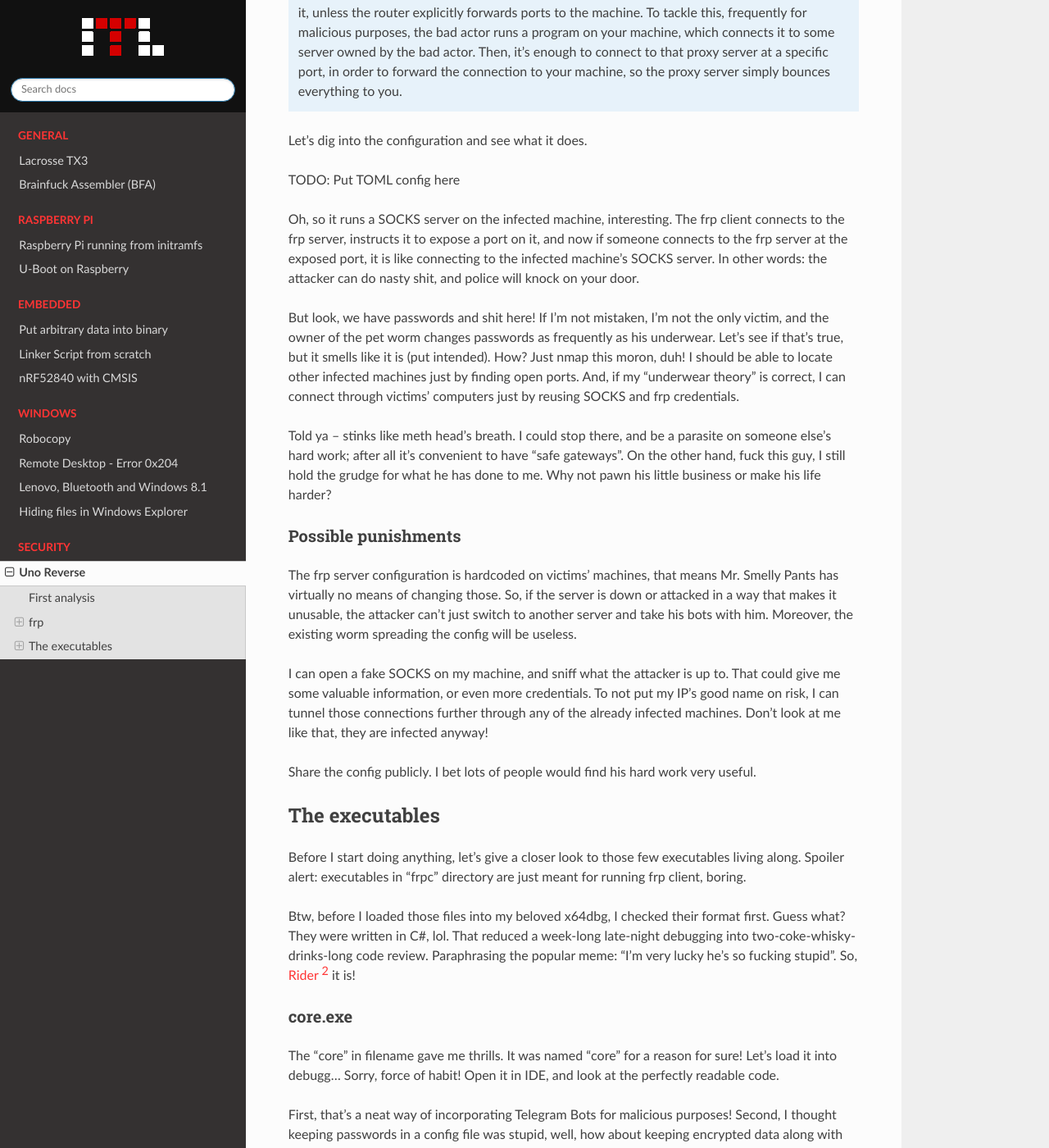
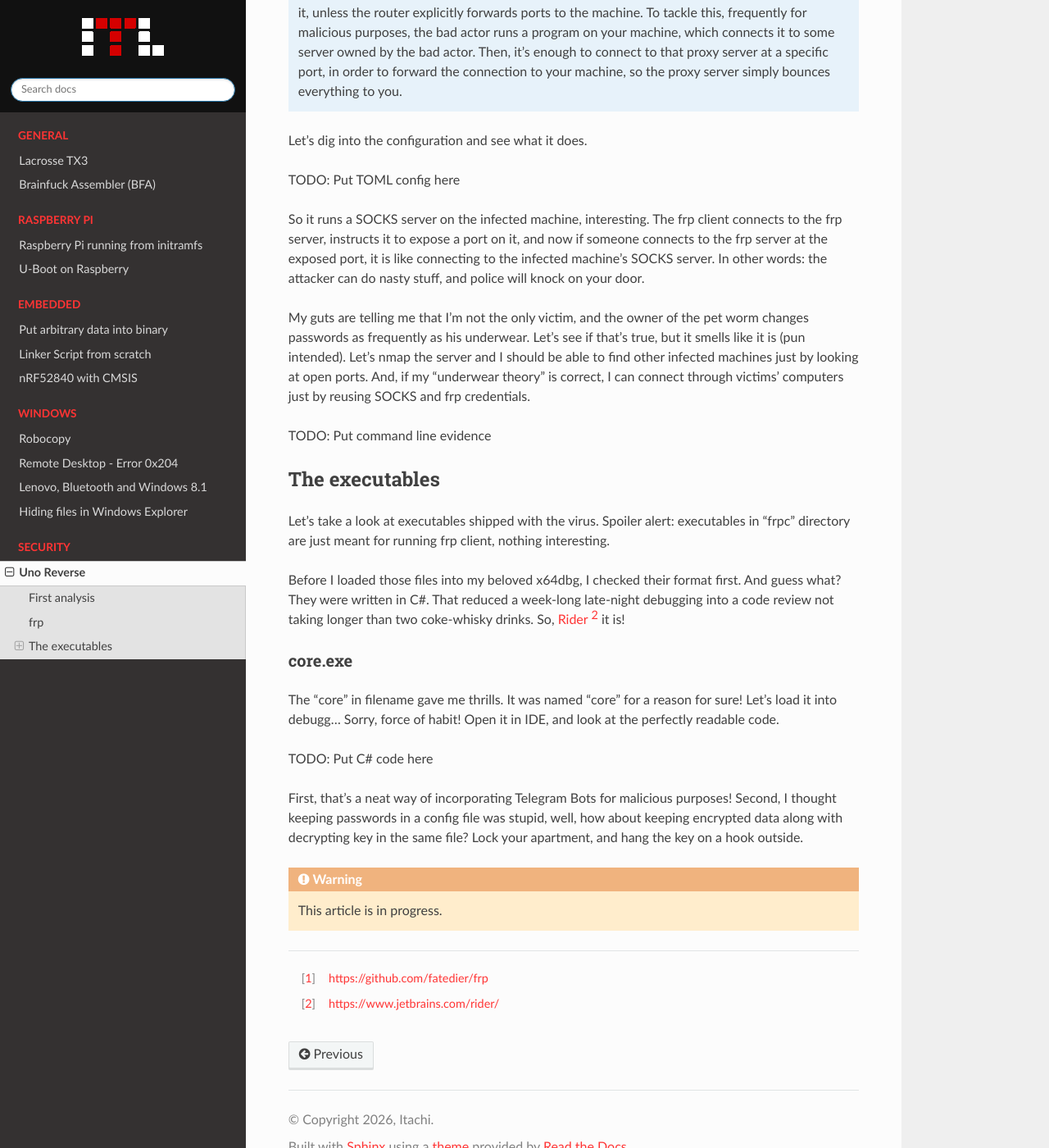
Before and after one commit to ITachiLab/itachilab.github.io, a Sphinx documentation site: the page built from docs/uno-reverse/uno-reverse.rst, in a window 1280 px wide and 1400 px high, scrolled down 913 px. Shown: the whole window at 82% size. Built offline with Sphinx 7.4.7 and the Read the Docs theme 3.1.0, drawn with Linux system fonts in a browser that asks for light colours; some of the changed text lies outside the part shown.

Commit message:
Refactor uno-reverse.rst.

```diff
--- a/docs/uno-reverse/uno-reverse.rst
+++ b/docs/uno-reverse/uno-reverse.rst
@@ -6,7 +6,7 @@
 happened, that's why you use protection, right? But sometimes you don't use it
 because it's a spontaneous act, and you are confident because "it had never
 happened to me!". Well, Bill Gates was confident too. Thankfully, it was just
-a computer virus so I didn't have to drug my girlfriend with antibiotics, lol.
+a computer virus so I didn't have to drug my girlfriend with antibiotics.
 
 After I had finished bashing myself for recklessness, I switched to good old
 Linux, and decided to put this worm into a jar (not Java JAR) for further
@@ -17,14 +17,14 @@
 First analysis
 ==============
 
-The malware added a few Windows tasks (of course it did). There were like five
-of them, but having exactly the same content -- pure redundancy. One of them was
+The malware added a few Windows tasks (no surprise). There were like five of
+them, but having exactly the same content for pure redundancy. One of them was
 located at: ``C:\Windows\System32\Tasks\Microsoft\Windows\USB\USB-Notification``.
-The task was scheduled to run a file located at: ``C:\Users\TheUser\AppData\Roaming\DriversUpdate\Runtime_Broker.exe``.
-Ah, yes! Those are always the "drivers" or "system" stuff. No one wants to mess
-with drivers, right? Could be as well: ``Not_a_virus.exe``. So, I entered that
-directory, and found much more interesting stuff. I left those exe files for the
-dessert.
+The task was scheduled to run a file located at: ``C:\Users\TheUser\AppData
+\Roaming\DriversUpdate\Runtime_Broker.exe``.  Ah, yes! Those are always the
+"drivers" or "system" stuff. No one wants to mess with the drivers. Could be as
+well: ``Not_a_virus.exe``. So, I entered that directory, and found much more
+interesting stuff. I left those exe files for the dessert.
 
 frp
 ===
@@ -32,8 +32,8 @@
 Working in IT corporations taught me to avoid eye contact with others (to get
 away with small talks), and to not keep password in config files. The malware
 owner didn't work in corporation apparently because I've found a file named
-``frpc.toml`` with... passwords! The hell is "frpc", though? It turned out to
-be a configuration file for `fast reverse proxy <frp_>`_ client.
+``frpc.toml`` with... passwords! The hell is "frpc", though? It turned out to be
+a configuration file for `fast reverse proxy <frp_>`_ client.
 
 .. note::
 
@@ -50,54 +50,32 @@
 
 TODO: Put TOML config here
 
-Oh, so it runs a SOCKS server on the infected machine, interesting. The frp
-client connects to the frp server, instructs it to expose a port on it, and now
-if someone connects to the frp server at the exposed port, it is like
-connecting to the infected machine's SOCKS server. In other words: the
-attacker can do nasty shit, and police will knock on your door.
+So it runs a SOCKS server on the infected machine, interesting. The frp client
+connects to the frp server, instructs it to expose a port on it, and now if
+someone connects to the frp server at the exposed port, it is like connecting to
+the infected machine's SOCKS server. In other words: the attacker can do nasty
+stuff, and police will knock on your door.
 
-But look, we have passwords and shit here! If I'm not mistaken, I'm not the only
-victim, and the owner of the pet worm changes passwords as frequently as his
-underwear. Let's see if that's true, but it smells like it is (put intended).
-How? Just nmap this moron, duh! I should be able to locate other infected
-machines just by finding open ports. And, if my "underwear theory" is correct,
-I can connect through victims' computers just by reusing SOCKS and frp
-credentials.
+My guts are telling me that I'm not the only victim, and the owner of the pet
+worm changes passwords as frequently as his underwear. Let's see if that's true,
+but it smells like it is (pun intended). Let's nmap the server and I should be
+able to find other infected machines just by looking at open ports.  And, if my
+"underwear theory" is correct, I can connect through victims' computers just by
+reusing SOCKS and frp credentials.
 
-Told ya -- stinks like meth head's breath. I could stop there, and be a parasite
-on someone else's hard work; after all it's convenient to have "safe gateways".
-On the other hand, fuck this guy, I still hold the grudge for what he has done
-to me. Why not pawn his little business or make his life harder?
-
-Possible punishments
---------------------
-
-The frp server configuration is hardcoded on victims' machines, that means Mr.
-Smelly Pants has virtually no means of changing those. So, if the server is down
-or attacked in a way that makes it unusable, the attacker can't just switch to
-another server and take his bots with him. Moreover, the existing worm spreading
-the config will be useless.
-
-I can open a fake SOCKS on my machine, and sniff what the attacker is up to.
-That could give me some valuable information, or even more credentials. To
-not put my IP's good name on risk, I can tunnel those connections further
-through any of the already infected machines. Don't look at me like that, they
-are infected anyway!
-
-Share the config publicly. I bet lots of people would find his hard work very
-useful.
+TODO: Put command line evidence
 
 The executables
 ===============
 
-Before I start doing anything, let's give a closer look to those few executables
-living along. Spoiler alert: executables in "frpc" directory are just meant for
-running frp client, boring.
+Let's take a look at executables shipped with the virus. Spoiler alert:
+executables in "frpc" directory are just meant for running frp client, nothing
+interesting.
 
-Btw, before I loaded those files into my beloved x64dbg, I checked their format
-first. Guess what? They were written in C#, lol. That reduced a week-long
-late-night debugging into two-coke-whisky-drinks-long code review. Paraphrasing
-the popular meme: "I'm very lucky he's so fucking stupid". So, `Rider`_ it is!
+Before I loaded those files into my beloved x64dbg, I checked their format
+first. And guess what? They were written in C#. That reduced a week-long
+late-night debugging into a code review not taking longer than two coke-whisky
+drinks. So, `Rider`_ it is!
 
 core.exe
 --------
@@ -105,6 +83,8 @@
 The "core" in filename gave me thrills. It was named "core" for a reason for
 sure! Let's load it into debugg... Sorry, force of habit! Open it in IDE, and
 look at the perfectly readable code.
+
+TODO: Put C# code here
 
 First, that's a neat way of incorporating Telegram Bots for malicious purposes!
 Second, I thought keeping passwords in a config file was stupid, well, how about
```
